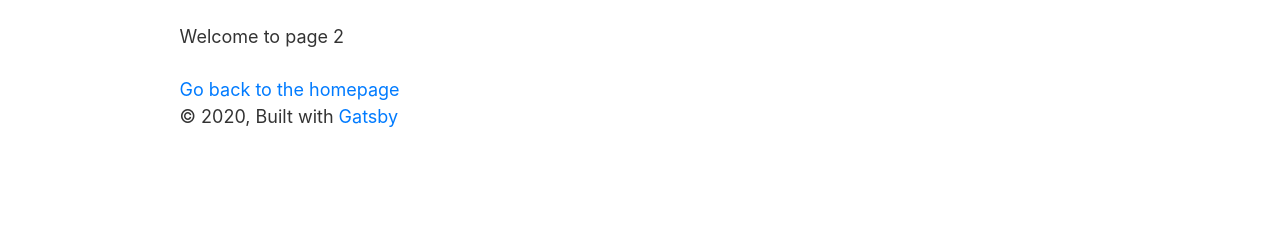
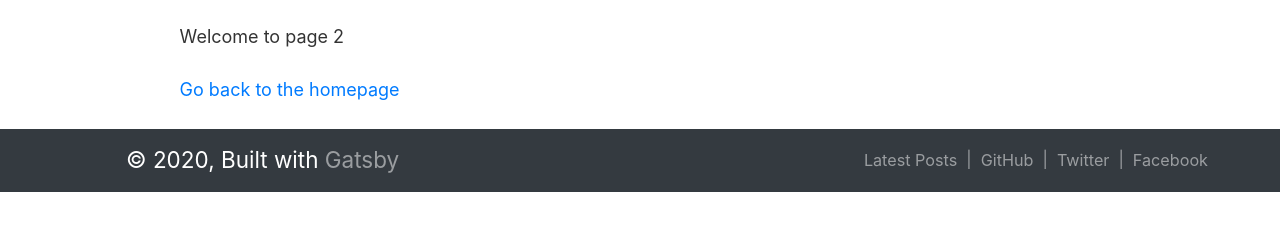
Before and after one commit to schwabbthedeck/gatsby-min-dev-blog-portfolio, a Gatsby site: page /page-2 in a window 1280 px wide. Shown: the part 111-342 px from the top of the page. Built offline with nearby package versions, Linux system fonts and the light colour scheme; Gatsby itself is replaced by a stand-in of ours.

Commit message:
Footer progress

```diff
--- /dev/null
+++ b/src/components/footer.css
@@ -0,0 +1,19 @@
+/* footer styles */
+.footer {
+  font-size: 0.9em;
+  /* color: #fff; */
+}
+
+.footer .navbar-brand a {
+  color: rgba(255,255,255,.5);
+}
+
+.footer .navbar-brand a:hover {
+  text-decoration: none;
+  color: rgba(255,255,255,.75);
+}
+
+.footer .divider {
+  padding: 0.5em 0;
+  color: rgba(255,255,255,.5);
+}
--- /dev/null
+++ b/src/components/footer.js
@@ -0,0 +1,36 @@
+import React from "react"
+import { Container, Navbar, Nav } from "react-bootstrap"
+import { Link } from "gatsby"
+
+export default () => (
+  <Container fluid className="footer px-0">
+    {/* <footer> */}
+    <Navbar bg="dark" variant="dark">
+      <Navbar.Brand className="pl-5 ml-5 nav-links">
+        © 2020, Built with
+          {` `}
+        <a title="Gatsby" href="https://www.gatsbyjs.org" target="_blank" rel="noopener noreferrer">Gatsby</a>
+      </Navbar.Brand>
+      <Navbar.Collapse className="justify-content-end">
+        <Nav className="pr-3 mr-4 nav-links">
+          <Nav.Link as={Link} to="/" title="Latest Posts">
+            Latest Posts
+          </Nav.Link>
+          <span className="divider">|</span>
+          <Nav.Link title="GitHub" href="https://www.github.com/" target="_blank" rel="noopener noreferrer">
+            GitHub
+          </Nav.Link>
+          <span className="divider">|</span>
+          <Nav.Link title="Twitter" href="https://www.twitter.com/" target="_blank" rel="noopener noreferrer">
+            Twitter
+          </Nav.Link>
+          <span className="divider">|</span>
+          <Nav.Link title="Facebook" href="https://www.facebook.com/" target="_blank" rel="noopener noreferrer">
+            Facebook
+          </Nav.Link>
+        </Nav>
+      </Navbar.Collapse>
+    </Navbar>
+    {/* </footer> */}
+  </Container>
+)
--- a/src/components/header.css
+++ b/src/components/header.css
@@ -1,11 +1,4 @@
 /* header styles */
-.header, .navbar-dark .navbar-nav .nav-link {
+.header, .header .navbar-dark .navbar-nav .nav-link {
   color: #fff;
 }
-/* header icon styles */
-/* .header .icon {
-  margin-top: 3px;
-}
-.header .gitfork-icon {
-  margin-top: 6px;
-} */
--- a/src/components/header.js
+++ b/src/components/header.js
@@ -28,13 +28,13 @@ export default () => (
           <Nav.Link className="ml-2" as={Link} to="/blog" title="Blog">
             Blog
           </Nav.Link>
-          <Nav.Link href="https://www.github.com/" title="GitHub">
+          <Nav.Link title="GitHub" href="https://www.github.com/" target="_blank" rel="noopener noreferrer">
             <svg width="24" height="24" viewBox="0 0 24 24" fill="none" xmlns="http://www.w3.org/2000/svg"><path d="M7 5C7 3.89543 7.89543 3 9 3C10.1046 3 11 3.89543 11 5C11 5.74028 10.5978 6.38663 10 6.73244V14.0396H11.7915C12.8961 14.0396 13.7915 13.1441 13.7915 12.0396V10.7838C13.1823 10.4411 12.7708 9.78837 12.7708 9.03955C12.7708 7.93498 13.6662 7.03955 14.7708 7.03955C15.8753 7.03955 16.7708 7.93498 16.7708 9.03955C16.7708 9.77123 16.3778 10.4111 15.7915 10.7598V12.0396C15.7915 14.2487 14.0006 16.0396 11.7915 16.0396H10V17.2676C10.5978 17.6134 11 18.2597 11 19C11 20.1046 10.1046 21 9 21C7.89543 21 7 20.1046 7 19C7 18.2597 7.4022 17.6134 8 17.2676V6.73244C7.4022 6.38663 7 5.74028 7 5Z" fill="currentColor" /></svg>
           </Nav.Link>
-          <Nav.Link href="https://www.twitter.com/" title="Twitter">
+          <Nav.Link title="Twitter" href="https://www.twitter.com/" target="_blank" rel="noopener noreferrer">
             <svg width="24" height="24" viewBox="0 0 24 24" fill="none" xmlns="http://www.w3.org/2000/svg"><path fill-rule="evenodd" clip-rule="evenodd" d="M8 3C9.10457 3 10 3.89543 10 5V8H16C17.1046 8 18 8.89543 18 10C18 11.1046 17.1046 12 16 12H10V14C10 15.6569 11.3431 17 13 17H16C17.1046 17 18 17.8954 18 19C18 20.1046 17.1046 21 16 21H13C9.13401 21 6 17.866 6 14V5C6 3.89543 6.89543 3 8 3Z" fill="currentColor" /></svg>
           </Nav.Link>
-          <Nav.Link href="https://www.facebook.com/" title="Facebook">
+          <Nav.Link title="Facebook" href="https://www.facebook.com/" target="_blank" rel="noopener noreferrer">
             <svg width="24" height="24" viewBox="0 0 24 24" fill="none" xmlns="http://www.w3.org/2000/svg"><path d="M9.19795 21.5H13.198V13.4901H16.8021L17.198 9.50977H13.198V7.5C13.198 6.94772 13.6457 6.5 14.198 6.5H17.198V2.5H14.198C11.4365 2.5 9.19795 4.73858 9.19795 7.5V9.50977H7.19795L6.80206 13.4901H9.19795V21.5Z" fill="currentColor" /></svg>
           </Nav.Link>
         </Nav>
--- a/src/components/layout.js
+++ b/src/components/layout.js
@@ -10,9 +10,11 @@ import PropTypes from "prop-types"
 import { useStaticQuery, graphql } from "gatsby"
 
 import Header from "./header"
+import Footer from "./footer"
 import "bootstrap/dist/css/bootstrap.min.css"
 import "./layout.css"
 import "./header.css"
+import "./footer.css"
 
 const Layout = ({ children }) => {
   const data = useStaticQuery(graphql`
@@ -36,12 +38,13 @@ const Layout = ({ children }) => {
         }}
       >
         <main>{children}</main>
-        <footer>
+        {/* <footer>
           © {new Date().getFullYear()}, Built with
           {` `}
           <a href="https://www.gatsbyjs.org">Gatsby</a>
-        </footer>
+        </footer> */}
       </div>
+      <Footer />
     </>
   )
 }
```
